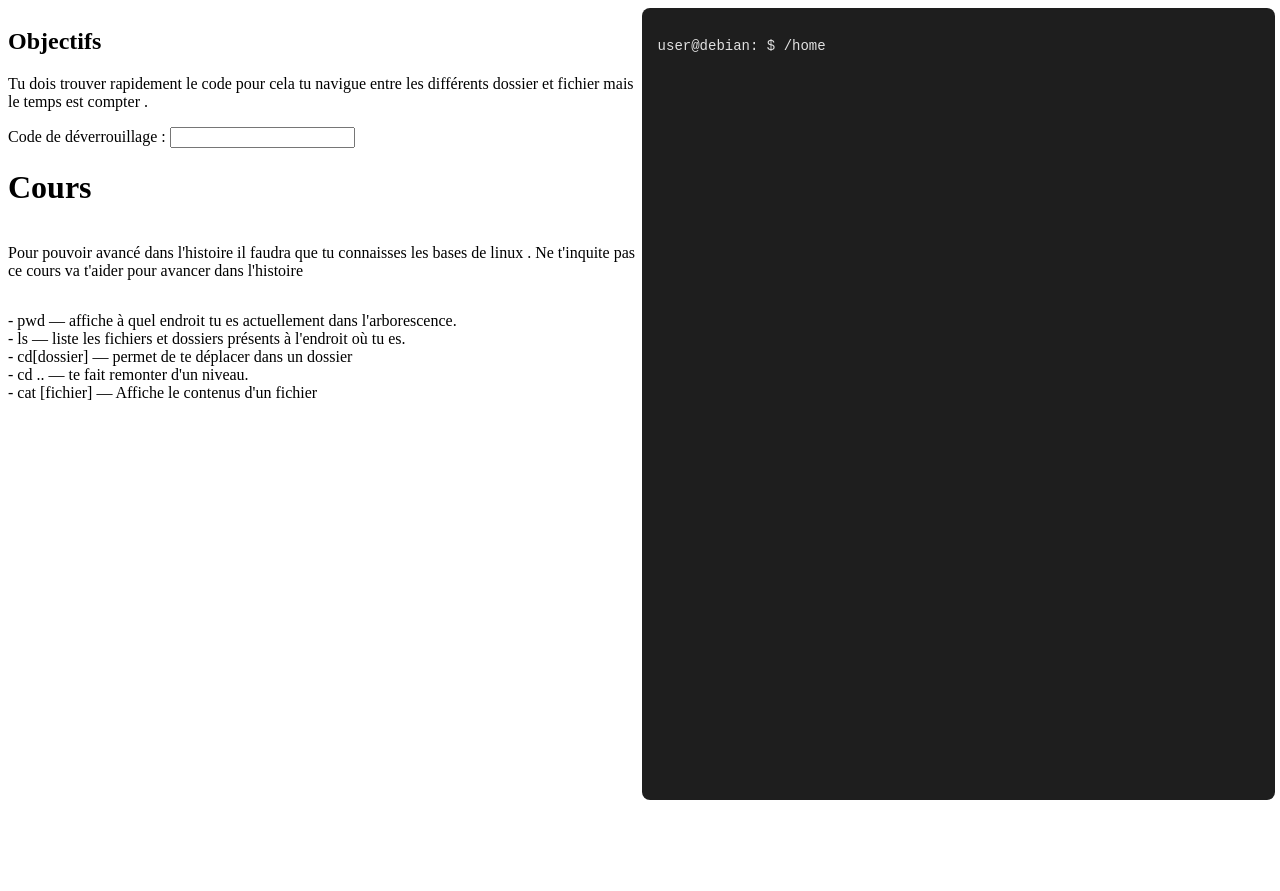
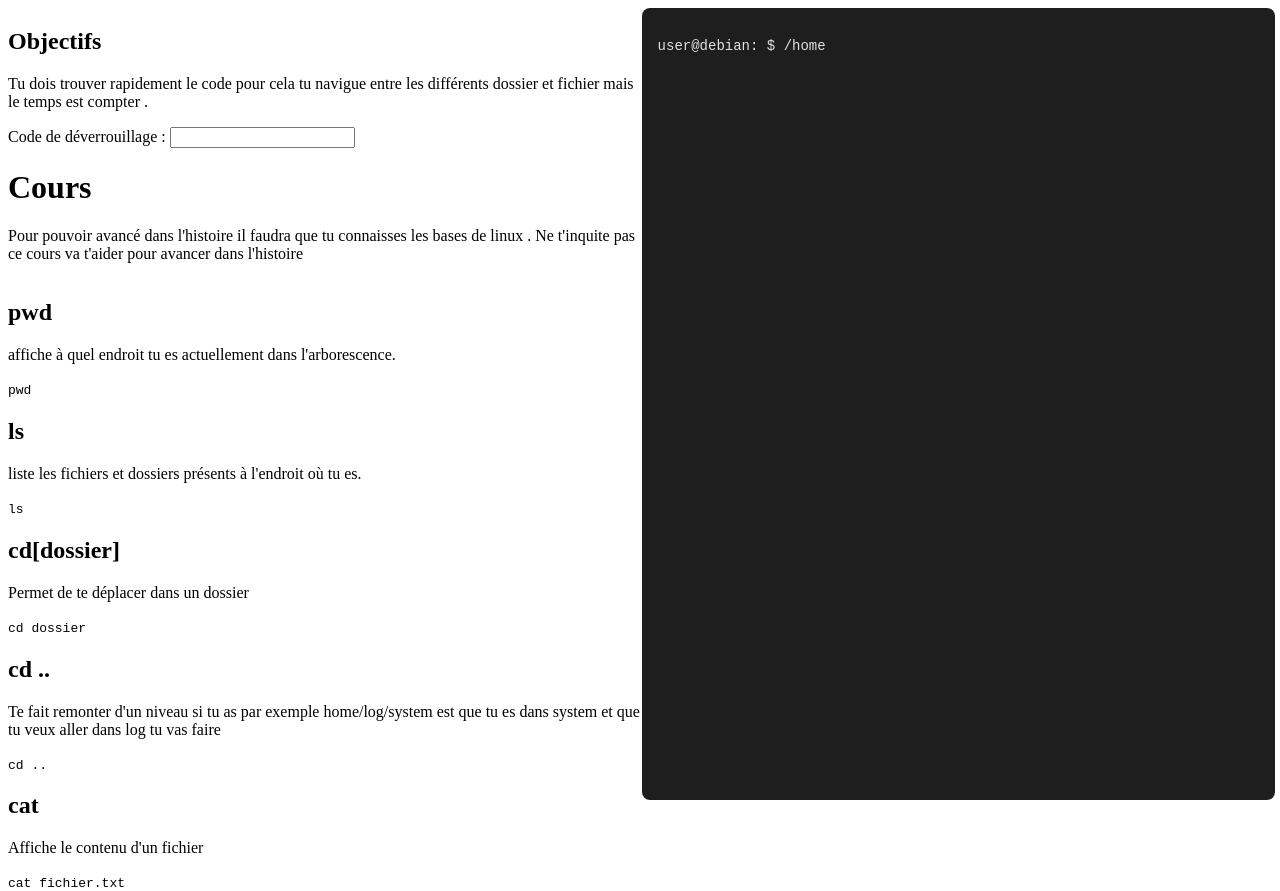
Before and after one commit to Tatiana-Juin/terminal-emulator-game, a React (Vite) app: page / in a window 1280 px wide. Both pictures are taken after a click on the button "Commencer". Before the commit the page ends 808 px from the top, so only its background shows below. Built offline with nearby package versions, Linux system fonts and the light colour scheme.

Commit message:
Le cours est maintenant fait de manière dynamique

```diff
--- a/src/Terminal.jsx
+++ b/src/Terminal.jsx
@@ -39,6 +39,15 @@ const filesystemInitial={
   const introText = "Tu es à ton travail devant ton ordinateur d'ou d'un coup la porte du bureau se ferme. Tu sens que tu n'a pas beaucoup d'oxygene. Tu regarde la porte et il a un code que tu ne connais pas .  "
   const objectiveIntro ="Tu dois trouver rapidement le code pour cela tu navigue entre les différents dossier et fichier mais le temps est compter .   "
 
+  // POUR LES COURS
+  const course1 = [
+    { cmd:"pwd", description:"affiche à quel endroit tu es actuellement dans l'arborescence. ",example:"pwd"},
+    {cmd:"ls", description:"liste les fichiers et dossiers présents à l'endroit où tu es.",example:"ls"},
+    {cmd:"cd[dossier]",description:"Permet de te déplacer dans un dossier",example:"cd dossier"},
+    {cmd:"cd ..",description:"Te fait remonter d'un niveau si tu as par exemple home/log/system est que tu es dans system et que tu veux aller dans log tu vas faire",example:"cd .."},
+    {cmd:"cat",description:"Affiche le contenu d'un fichier",example:"cat fichier.txt"}
+  ]
+
   // POUR LE NIVEAU 2
   const filesystemLevel2={
     type:"dir",
@@ -73,6 +82,12 @@ const filesystemInitial={
   const level2Intro="La porte s'ouvre et tu te sens mieux mais d'ou d'un coup tu entent une alrme . Tu as peur car tu sais que ca va prévenir le hacker . Tu essaie de l'arreter. Tu regarder sur l'ordinateur et tu ne trouve pas le fichier dans le dossier securité il est vide .";
 
   const level2Objective="Tu dois trouver le fichier et le deplacer dans le dossier securite "
+
+
+  const course2=[
+    ...course1,
+    {cmd:"mv",description:"deplace un fichier d'un dossier a un autre. Par example tu as home/log/system et tu va deplacer le fichier fichier.txt de system au dossier log",example:"mv fichier.txt ../system/fichier.txt"}
+  ]
     // tableau d'objet pour les niveaux
     const levels=[
       {
@@ -81,7 +96,8 @@ const filesystemInitial={
         introText:introText,
         objectiveIntro:objectiveIntro,
         checkWin:(commandLine)=> commandLine.trim()==="7291",
-        useCodeInput:true
+        useCodeInput:true,
+        course:course1
 
       },{
         id:2,
@@ -89,7 +105,9 @@ const filesystemInitial={
         introText:level2Intro,
         objectiveIntro:level2Objective,
         useCodeInput:false,
-        checkWin: (filesystem) => filesystem.children.home.children.securite?.children["code_alarme.txt"] !== undefined
+        checkWin: (filesystem) => filesystem.children.home.children.securite?.children["code_alarme.txt"] !== undefined,
+        course:course2,
+
       }
     ]
 
@@ -545,15 +563,16 @@ export default function Terminal() {
               </>
             ): null}
 
-            <h1>Cours</h1>
+            <h1 style={{marginBottom:"5px"}}>Cours</h1>
             <p>Pour pouvoir avancé dans l'histoire il faudra que tu connaisses les bases de linux . Ne t'inquite pas ce cours va t'aider pour avancer dans l'histoire</p>
-            <ul style={{ listStyle:"none",padding:0}}>
-              <li> - pwd — affiche à quel endroit tu es actuellement dans l'arborescence. </li>
-              <li> - ls — liste les fichiers et dossiers présents à l'endroit où tu es. </li>
-              <li> - cd[dossier] — permet de te déplacer dans un dossier </li>
-              <li> - cd .. — te fait remonter d'un niveau. </li>
-              <li> - cat [fichier] — Affiche le contenus d'un fichier  </li>
-            </ul>
+            {currentLevel.course.map((cour)=>(
+              <div key={cour.cmd}>
+                <h2> {cour.cmd} </h2>
+                <p>{cour.description}</p>
+                <code> {cour.example} </code>
+              </div>
+            ))}
+
           </div>
 
          {/* POUR LE TERMINAL */}
```
